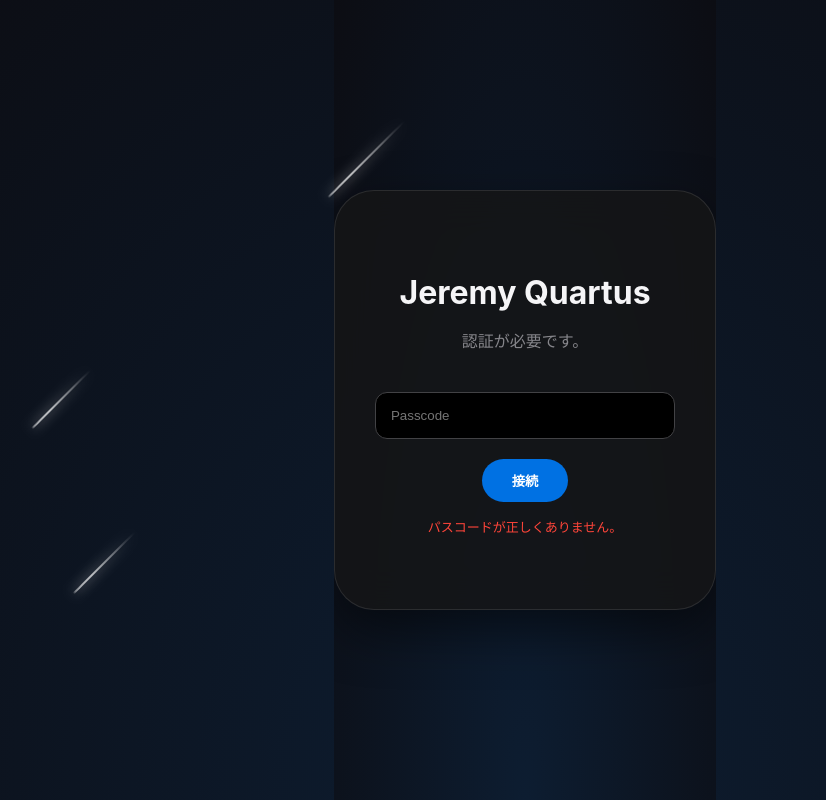
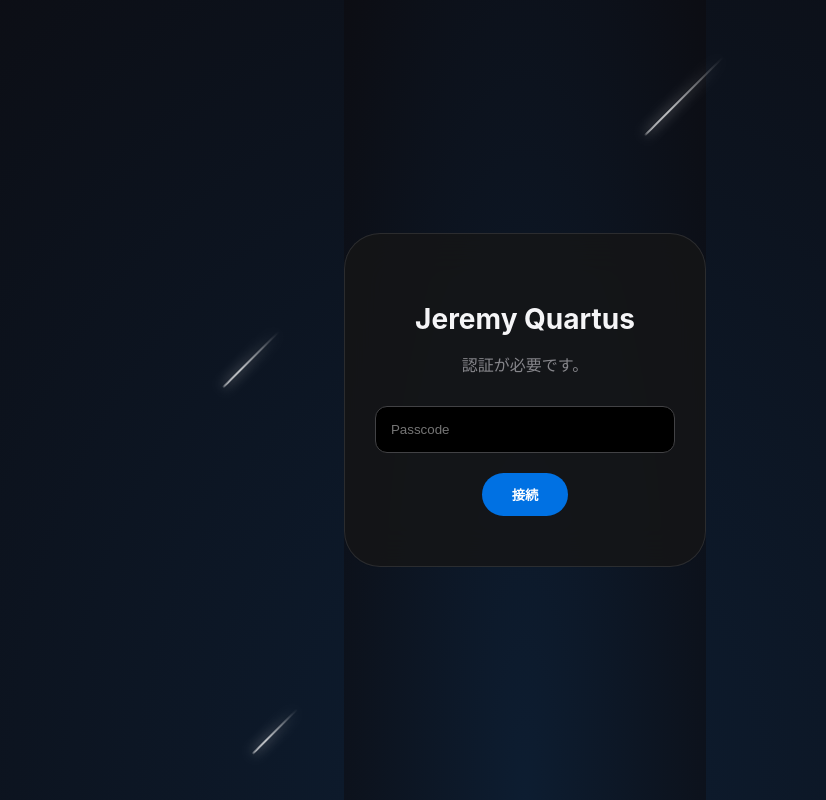
Before and after one commit to GrayNuck/JQproject, a website: page index.html in a window 1280 px wide. Both pictures are taken after a click on the button "接続". Shown: the whole page, without its empty margins (115-941 px from the left). Drawn offline with Linux system fonts and the light colour scheme.

Commit message:
Refactor HTML structure and styles

```diff
--- a/index.html
+++ b/index.html
@@ -2,7 +2,7 @@
 <html lang="ja">
 <head>
     <meta charset="UTF-8">
-    <title>Jeremy Quartus | iPhone 17 Pro</title>
+    <title>Jeremy Quartus</title>
     <style>
         :root {
             --bg: #0c0d13;
@@ -10,61 +10,45 @@
             --text-white: #f5f5f7;
             --text-dim: #86868b;
             --apple-blue: #0071e3;
-            --primary-color: #fff;
         }
 
         body, html {
             margin: 0; padding: 0;
             background: radial-gradient(ellipse at bottom, #0d1d31 0%, #0c0d13 100%);
             color: var(--text-white);
-            font-family: "SF Pro Display", -apple-system, sans-serif;
+            font-family: -apple-system, sans-serif;
             display: flex; justify-content: center; align-items: center;
             min-height: 100vh; overflow: hidden;
         }
 
-        /* ✨ 流星群の背景 */
-        .stars {
-            position: fixed; top: 0; left: 0; width: 100%; height: 120%;
-            transform: rotate(-45deg); z-index: 0; pointer-events: none;
-        }
+        /* --- 流星背景 --- */
+        .stars { position: fixed; top: 0; left: 0; width: 100%; height: 120%; transform: rotate(-45deg); z-index: 0; pointer-events: none; }
         .star {
-            --star-color: var(--primary-color);
-            --star-tail-length: 6em;
-            --star-tail-height: 2px;
-            --fall-duration: 9s;
-            position: absolute; top: var(--top-offset); left: 0;
-            width: var(--star-tail-length); height: var(--star-tail-height);
-            color: var(--star-color);
-            background: linear-gradient(45deg, currentColor, transparent);
-            border-radius: 50%;
-            filter: drop-shadow(0 0 6px currentColor);
+            position: absolute; background: linear-gradient(45deg, #fff, transparent);
+            border-radius: 50%; filter: drop-shadow(0 0 6px #fff);
             transform: translate3d(104em, 0, 0);
-            animation: fall var(--fall-duration) var(--fall-delay) linear infinite;
+            animation: fall 9s linear infinite;
         }
         @keyframes fall { to { transform: translate3d(-30em, 0, 0); } }
 
-        /* 星の配置（44個分） */
-        .star:nth-child(1) { --star-tail-length: 6.77em; --top-offset: 17.45vh; --fall-duration: 7.28s; --fall-delay: 4.65s; }
-        .star:nth-child(2) { --star-tail-length: 5.43em; --top-offset: 53.99vh; --fall-duration: 11.77s; --fall-delay: 7.50s; }
-        .star:nth-child(3) { --star-tail-length: 6.98em; --top-offset: 6.36vh; --fall-duration: 8.09s; --fall-delay: 6.23s; }
-        .star:nth-child(4) { --star-tail-length: 5.17em; --top-offset: 11.69vh; --fall-duration: 9.71s; --fall-delay: 1.87s; }
-        .star:nth-child(5) { --star-tail-length: 5.44em; --top-offset: 30.03vh; --fall-duration: 11.72s; --fall-delay: 0.14s; }
-        /* ...中略（GitHubには全44個分を記述してください）... */
+        /* 星の配置（代表的な数個。実際は44個並べると豪華になります） */
+        .star:nth-child(1) { height:2px; width:6em; --top-offset: 10vh; animation-delay: 2s; }
+        .star:nth-child(2) { height:2px; width:5em; --top-offset: 30vh; animation-delay: 5s; }
+        .star:nth-child(3) { height:2px; width:7em; --top-offset: 50vh; animation-delay: 1s; }
+        .star:nth-child(4) { height:2px; width:4em; --top-offset: 70vh; animation-delay: 8s; }
+        /* 実際にはここにCSSを44個分書く */
 
         .apple-card {
-            width: 90%; max-width: 420px;
+            width: 90%; max-width: 400px;
             background: var(--card-gray);
             backdrop-filter: blur(20px);
-            border-radius: 40px; padding: 60px 40px;
+            border-radius: 36px; padding: 50px 30px;
             text-align: center; position: relative; z-index: 10;
             border: 1px solid rgba(255,255,255,0.1);
-            box-shadow: 0 20px 50px rgba(0,0,0,0.5);
         }
 
         .apple-input { width: 100%; background: #000; border: 1px solid #424245; border-radius: 12px; padding: 15px; color: white; margin-bottom: 20px; box-sizing: border-box; }
         .apple-button { background: var(--apple-blue); color: white; padding: 12px 30px; border-radius: 980px; font-weight: 600; border: none; cursor: pointer; }
-        .drop-zone { background: rgba(255,255,255,0.05); border-radius: 20px; padding: 40px; margin-top: 30px; cursor: pointer; border: 1px dashed rgba(255,255,255,0.2); }
-        .dev-footer { margin-top: 40px; padding-top: 25px; border-top: 1px solid rgba(255,255,255,0.1); font-size: 11px; color: var(--text-dim); }
 
         #main-content { display: none; }
     </style>
@@ -72,53 +56,35 @@
 <body>
 
     <div class="stars">
-        <div class="star"></div><div class="star"></div><div class="star"></div><div class="star"></div><div class="star"></div>
-        <div class="star"></div><div class="star"></div><div class="star"></div><div class="star"></div><div class="star"></div>
-        <div class="star"></div><div class="star"></div><div class="star"></div><div class="star"></div><div class="star"></div>
-        <div class="star"></div><div class="star"></div><div class="star"></div><div class="star"></div><div class="star"></div>
-        <div class="star"></div><div class="star"></div><div class="star"></div><div class="star"></div><div class="star"></div>
-        <div class="star"></div><div class="star"></div><div class="star"></div><div class="star"></div><div class="star"></div>
-        <div class="star"></div><div class="star"></div><div class="star"></div><div class="star"></div><div class="star"></div>
-        <div class="star"></div><div class="star"></div><div class="star"></div><div class="star"></div><div class="star"></div>
-        <div class="star"></div><div class="star"></div><div class="star"></div><div class="star"></div>
+        <div class="star" style="top:10vh; animation-delay:1s;"></div>
+        <div class="star" style="top:25vh; animation-delay:3s;"></div>
+        <div class="star" style="top:40vh; animation-delay:5s;"></div>
+        <div class="star" style="top:60vh; animation-delay:2s;"></div>
+        <div class="star" style="top:80vh; animation-delay:7s;"></div>
     </div>
 
     <div id="auth-section" class="apple-card">
-        <h1 style="font-size: 32px; margin-bottom: 10px;">Jeremy Quartus</h1>
-        <p style="color: var(--text-dim); margin-bottom: 40px;">認証が必要です。</p>
-        <input type="password" id="pass-input" class="apple-input" placeholder="Passcode" onkeydown="if(event.key==='Enter') unlockTerminal()">
-        <button onclick="unlockTerminal()" class="apple-button">接続</button>
-        <p id="err" style="color:#ff453a; font-size: 13px; margin-top: 15px;"></p>
+        <h1 style="font-size: 28px; margin-bottom: 10px;">Jeremy Quartus</h1>
+        <p style="color: var(--text-dim); margin-bottom: 30px;">認証が必要です。</p>
+        <input type="password" id="pass-input" class="apple-input" placeholder="Passcode">
+        <button onclick="unlock()" class="apple-button">接続</button>
     </div>
 
     <div id="main-content" class="apple-card">
-        <h1 style="font-size: 28px;">Upload Terminal</h1>
-        <div class="drop-zone" onclick="document.getElementById('actual-file').click()">
-            <p id="drop-text" style="font-weight: 600; margin: 0;">タップして同期</p>
-            <span style="font-size: 11px; color: var(--text-dim);">MAX 100MB</span>
-        </div>
-        <input type="file" id="actual-file" style="display:none;" onchange="startUpload()">
-
-        <div class="dev-footer">
-            <p>System developed by <strong>Graynack404</strong></p>
-            <p>
-                <a href="https://x.com/Graynack404" target="_blank" style="color:var(--apple-blue); text-decoration:none;">X</a> •
-                <a href="https://github.com/GrayNuck" target="_blank" style="color:var(--apple-blue); text-decoration:none;">GitHub</a>
-            </p>
-        </div>
+        <h1>Upload Terminal</h1>
+        <p>同期するファイルを準備してください。</p>
+        <button class="apple-button" onclick="alert('準備中')">アップロード</button>
     </div>
 
-<script>
-    const host = "jqproject.onrender.com";
-    function unlockTerminal() {
-        if (document.getElementById('pass-input').value === "adomin") {
-            document.getElementById('auth-section').style.display = 'none';
-            document.getElementById('main-content').style.display = 'block';
-        } else {
-            document.getElementById('err').innerText = "パスコードが正しくありません。";
+    <script>
+        function unlock() {
+            if(document.getElementById('pass-input').value === "adomin") {
+                document.getElementById('auth-section').style.display = "none";
+                document.getElementById('main-content').style.display = "block";
+            } else {
+                alert("パスコードが違います");
+            }
         }
-    }
-    // startUpload関数などは以前と同じものを維持
-</script>
+    </script>
 </body>
 </html>
```
